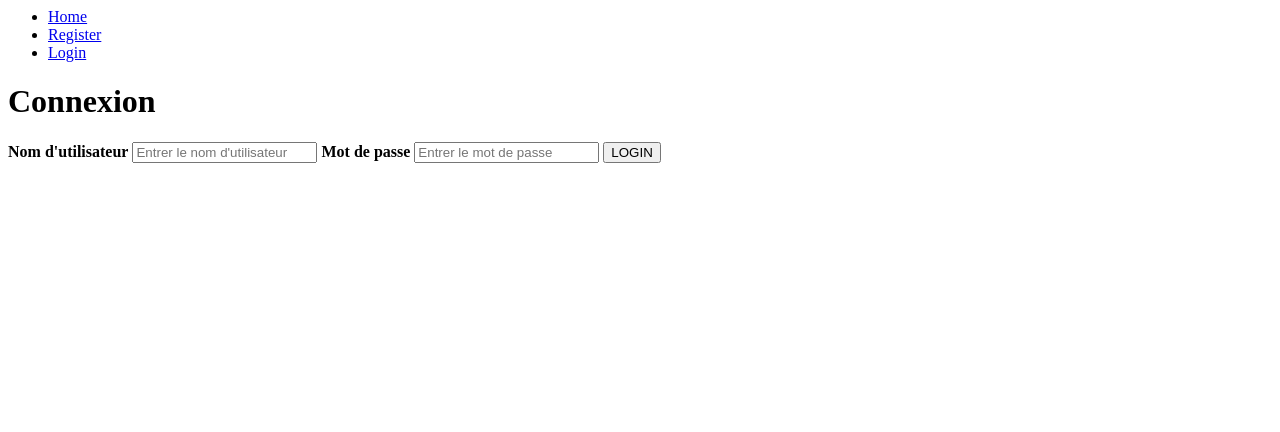
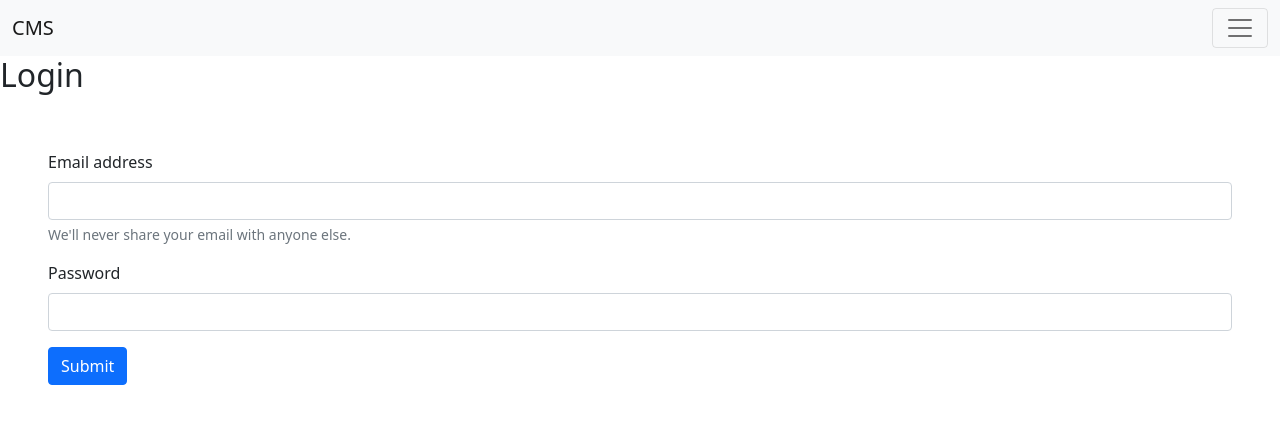
Before and after one commit to yo-gif12/TpDockerYoan, a PHP site: page /views/users/login.php in a window 1280 px wide. Shown: the top 432 px of the page. Run offline with PHP 8.4, Linux system fonts and the light colour scheme; some libraries are stand-ins or nearby versions.

Commit message:
add bootsrap

```diff
--- a/app/views/includes/head.php
+++ b/app/views/includes/head.php
@@ -3,7 +3,9 @@
     <meta charset="UTF-8">
     <meta htttp-equiv="Cache-control" content="no-cache">
     <meta name="viewport" content="width=device-width, initial-scale=1.0">
-    <title></title>
+    <link href="https://cdn.jsdelivr.net/npm/bootstrap@5.1.3/dist/css/bootstrap.min.css" rel="stylesheet" integrity="sha384-1BmE4kWBq78iYhFldvKuhfTAU6auU8tT94WrHftjDbrCEXSU1oBoqyl2QvZ6jIW3" crossorigin="anonymous">
+    <script src="https://cdn.jsdelivr.net/npm/bootstrap@5.1.3/dist/js/bootstrap.bundle.min.js" integrity="sha384-ka7Sk0Gln4gmtz2MlQnikT1wXgYsOg+OMhuP+IlRH9sENBO0LRn5q+8nbTov4+1p" crossorigin="anonymous"></script>
+    <title>CMS MVC Yoan</title>
 
 </head>
 <body>
--- a/app/views/includes/navigation.php
+++ b/app/views/includes/navigation.php
@@ -1,12 +1,20 @@
-<nav class="top-nav">
-    <ul>
-        <li>
+
+
+<nav class="navbar w-100 navbar-light bg-light">
+  <div class="container-fluid">
+    <a class="navbar-brand" href="/">CMS</a>
+    <button class="navbar-toggler" type="button" data-bs-toggle="collapse" data-bs-target="#navbarNav" aria-controls="navbarNav" aria-expanded="false" aria-label="Toggle navigation">
+      <span class="navbar-toggler-icon"></span>
+    </button>
+    <div class="collapse navbar-collapse" id="navbarNav">
+    <ul class="navbar-nav">
+        <li class="nav-item">
             <a href="<?php echo URLROOT; ?>/">Home</a>
         </li>
-        <li>
-            <a href="<?php echo URLROOT; ?>/register">Register</a>
+        <li class="nav-item">
+            <a href="<?php echo URLROOT; ?>/register">Sign up</a>
         </li>
-        <li class="btn-login">
+        <li class="nav-item">
             <?php if(isset($_SESSION['user_id'])) : ?>
                 <a href="<?php echo URLROOT; ?>/users/logout">Log out</a>
             <?php else : ?>
@@ -14,4 +22,7 @@
             <?php endif; ?>
         </li>
     </ul>
+
+    </div>
+  </div>
 </nav>
--- a/app/views/users/login.php
+++ b/app/views/users/login.php
@@ -2,30 +2,22 @@
    require APPROOT . '/views/includes/head.php';
 ?>
 
-<div class="navbar">
+<div>
     <?php
        require APPROOT . '/views/includes/navigation.php';
     ?>
 </div>
-<div id="container">
-            <!-- zone de connexion -->
+<h2>Login</h2>
+<form class="p-5">
+  <div class="mb-3">
+    <label for="exampleInputEmail1" class="form-label">Email address</label>
+    <input type="email" class="form-control" id="exampleInputEmail1" aria-describedby="emailHelp">
+    <div id="emailHelp" class="form-text">We'll never share your email with anyone else.</div>
+  </div>
+  <div class="mb-3">
+    <label for="exampleInputPassword1" class="form-label">Password</label>
+    <input type="password" class="form-control" id="exampleInputPassword1">
+  </div>
 
-            <form action="verification.php" method="POST">
-                <h1>Connexion</h1>
-
-                <label><b>Nom d'utilisateur</b></label>
-                <input type="text" placeholder="Entrer le nom d'utilisateur" name="username" required>
-
-                <label><b>Mot de passe</b></label>
-                <input type="password" placeholder="Entrer le mot de passe" name="password" required>
-
-                <input type="submit" id='submit' value='LOGIN' >
-                <?php
-                if(isset($_GET['erreur'])){
-                    $err = $_GET['erreur'];
-                    if($err==1 || $err==2)
-                        echo "<p style='color:red'>Utilisateur ou mot de passe incorrect</p>";
-                }
-                ?>
-            </form>
-        </div>
+  <button type="submit" class="btn btn-primary">Submit</button>
+</form>
```
Also changed, not shown: app/models/User.php (+19 -0 lines), app/views/users/register.php (+28 -29 lines), 2 other files.
